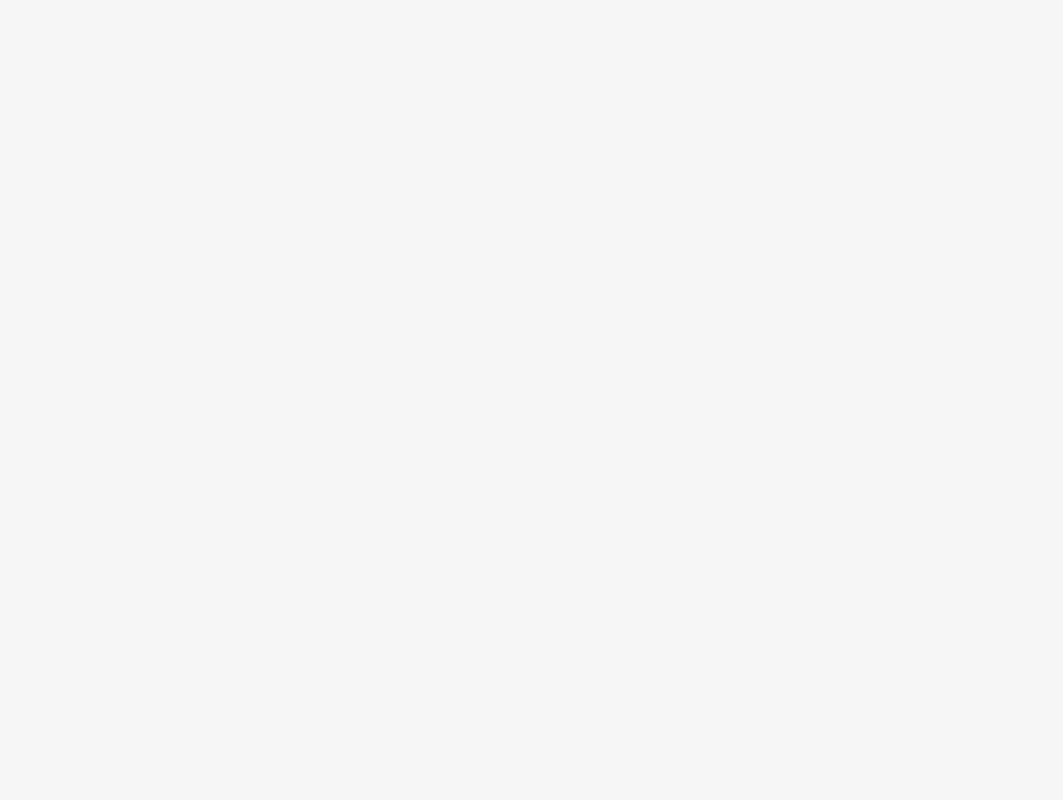
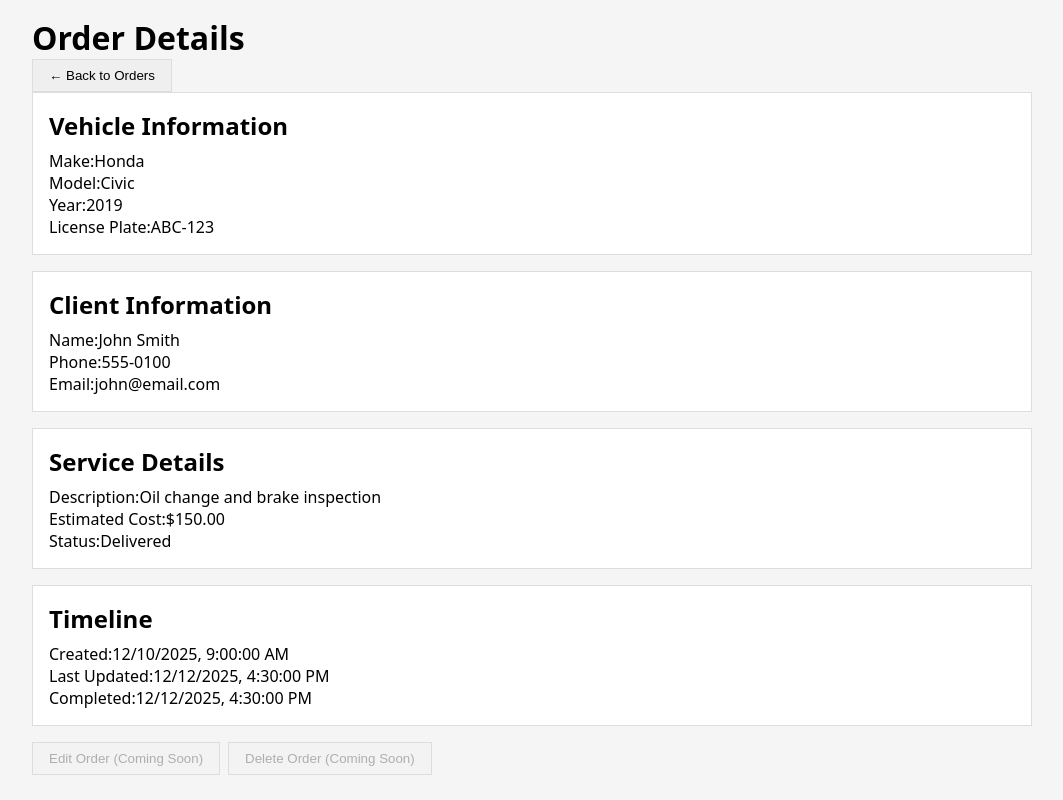
Before and after one commit to jabdi13/garage, a React (Vite) app: page /garage/order/1 in a window 1280 px wide. Before the commit this address had no page. Shown: the whole page, without its empty margins (108-1171 px from the left). Built offline with nearby package versions, Linux system fonts and the light colour scheme.

Commit message:
Add order details page

```diff
--- a/src/App.tsx
+++ b/src/App.tsx
@@ -2,6 +2,7 @@ import { BrowserRouter, Routes, Route } from 'react-router-dom';
 import { OrdersProvider } from './context/OrdersContext';
 import { GarageView } from './components/GarageView';
 import { CreateOrderPage } from './pages/CreateOrderPage';
+import { OrderDetailPage } from './pages/OrderDetailPage';
 
 function App() {
   return (
@@ -10,6 +11,7 @@ function App() {
         <Routes>
           <Route path="/garage" element={<GarageView />} />
           <Route path="/garage/new" element={<CreateOrderPage />} />
+          <Route path="/garage/order/:orderId" element={<OrderDetailPage />} />
         </Routes>
       </BrowserRouter>
     </OrdersProvider>
--- a/src/components/OrderCard.tsx
+++ b/src/components/OrderCard.tsx
@@ -1,4 +1,5 @@
 import type { ChangeEvent } from 'react';
+import { useNavigate } from 'react-router-dom';
 import type { RepairOrder, OrderStatus } from '../types/repairOrder';
 
 interface OrderCardProps {
@@ -7,6 +8,8 @@ interface OrderCardProps {
 }
 
 export function OrderCard({ order, onRequestStatusChange }: OrderCardProps) {
+  const navigate = useNavigate();
+
   const handleStatusChange = (e: ChangeEvent<HTMLSelectElement>) => {
     const newStatus = e.target.value as OrderStatus;
     if (newStatus !== order.status) {
@@ -15,8 +18,16 @@ export function OrderCard({ order, onRequestStatusChange }: OrderCardProps) {
     }
   };
 
+  const handleCardClick = () => {
+    navigate(`/garage/order/${order.id}`);
+  };
+
+  const handleSelectClick = (e: React.MouseEvent) => {
+    e.stopPropagation();
+  };
+
   return (
-    <div className="order-card">
+    <div className="order-card" onClick={handleCardClick} style={{ cursor: 'pointer' }}>
       <h3>{order.vehicle.make} {order.vehicle.model} {order.vehicle.year}</h3>
       <p>Plate: {order.vehicle.licensePlate}</p>
 
@@ -29,7 +40,11 @@ export function OrderCard({ order, onRequestStatusChange }: OrderCardProps) {
 
       <p>
         Status:{' '}
-        <select value={order.status} onChange={handleStatusChange}>
+        <select
+          value={order.status}
+          onChange={handleStatusChange}
+          onClick={handleSelectClick}
+        >
           <option value="pending">Pending</option>
           <option value="awaiting_approval">Awaiting Approval</option>
           <option value="approved">Approved</option>
--- a/src/index.css
+++ b/src/index.css
@@ -183,3 +183,29 @@ body {
   background: #ddd;
   color: #333;
 }
+
+/* Order Detail Page - Basic */
+.order-detail-page {
+  max-width: 1000px;
+  margin: 0 auto;
+}
+
+.info-card {
+  background: white;
+  border: 1px solid #ddd;
+  padding: 1rem;
+  margin-bottom: 1rem;
+}
+
+.info-card h2 {
+  margin-bottom: 0.5rem;
+}
+
+.btn-back,
+.btn-edit,
+.btn-delete {
+  padding: 0.5rem 1rem;
+  margin-right: 0.5rem;
+  border: 1px solid #ddd;
+  cursor: pointer;
+}
--- /dev/null
+++ b/src/pages/OrderDetailPage.tsx
@@ -0,0 +1,142 @@
+import { useParams, useNavigate } from 'react-router-dom';
+import { useOrders } from '../context/OrdersContext';
+
+export function OrderDetailPage() {
+  const { orderId } = useParams<{ orderId: string }>();
+  const { orders } = useOrders();
+  const navigate = useNavigate();
+
+  const order = orders.find(o => o.id === orderId);
+
+  if (!order) {
+    return (
+      <div className="order-detail-page">
+        <h1>Order Not Found</h1>
+        <p>The order you're looking for doesn't exist.</p>
+        <button onClick={() => navigate('/garage')}>Back to Orders</button>
+      </div>
+    );
+  }
+
+  const statusLabels: Record<string, string> = {
+    pending: 'Pending',
+    awaiting_approval: 'Awaiting Approval',
+    approved: 'Approved',
+    in_progress: 'In Progress',
+    completed: 'Completed',
+    delivered: 'Delivered'
+  };
+
+  return (
+    <div className="order-detail-page">
+      <div className="detail-header">
+        <h1>Order Details</h1>
+        <button onClick={() => navigate('/garage')} className="btn-back">
+          ← Back to Orders
+        </button>
+      </div>
+
+      <div className="detail-content">
+        {/* Vehicle Info Card */}
+        <div className="info-card">
+          <h2>Vehicle Information</h2>
+          <div className="info-grid">
+            <div className="info-item">
+              <span className="info-label">Make:</span>
+              <span className="info-value">{order.vehicle.make}</span>
+            </div>
+            <div className="info-item">
+              <span className="info-label">Model:</span>
+              <span className="info-value">{order.vehicle.model}</span>
+            </div>
+            <div className="info-item">
+              <span className="info-label">Year:</span>
+              <span className="info-value">{order.vehicle.year}</span>
+            </div>
+            <div className="info-item">
+              <span className="info-label">License Plate:</span>
+              <span className="info-value">{order.vehicle.licensePlate}</span>
+            </div>
+          </div>
+        </div>
+
+        {/* Client Info Card */}
+        <div className="info-card">
+          <h2>Client Information</h2>
+          <div className="info-grid">
+            <div className="info-item">
+              <span className="info-label">Name:</span>
+              <span className="info-value">{order.client.name}</span>
+            </div>
+            <div className="info-item">
+              <span className="info-label">Phone:</span>
+              <span className="info-value">{order.client.phone}</span>
+            </div>
+            <div className="info-item">
+              <span className="info-label">Email:</span>
+              <span className="info-value">{order.client.email}</span>
+            </div>
+          </div>
+        </div>
+
+        {/* Service Details Card */}
+        <div className="info-card">
+          <h2>Service Details</h2>
+          <div className="info-grid">
+            <div className="info-item full-width">
+              <span className="info-label">Description:</span>
+              <span className="info-value">{order.serviceDescription}</span>
+            </div>
+            <div className="info-item">
+              <span className="info-label">Estimated Cost:</span>
+              <span className="info-value">${order.estimatedCost.toFixed(2)}</span>
+            </div>
+            <div className="info-item">
+              <span className="info-label">Status:</span>
+              <span className={`info-value status-${order.status}`}>
+                {statusLabels[order.status]}
+              </span>
+            </div>
+          </div>
+        </div>
+
+        {/* Timeline Card */}
+        <div className="info-card">
+          <h2>Timeline</h2>
+          <div className="info-grid">
+            <div className="info-item">
+              <span className="info-label">Created:</span>
+              <span className="info-value">
+                {new Date(order.createdAt).toLocaleString()}
+              </span>
+            </div>
+            <div className="info-item">
+              <span className="info-label">Last Updated:</span>
+              <span className="info-value">
+                {new Date(order.updatedAt).toLocaleString()}
+              </span>
+            </div>
+            {order.completedAt && (
+              <div className="info-item">
+                <span className="info-label">Completed:</span>
+                <span className="info-value">
+                  {new Date(order.completedAt).toLocaleString()}
+                </span>
+              </div>
+            )}
+          </div>
+        </div>
+
+        {/* Action Buttons */}
+        <div className="detail-actions">
+          <button className="btn-edit" disabled>
+            Edit Order (Coming Soon)
+          </button>
+          <button className="btn-delete" disabled>
+            Delete Order (Coming Soon)
+          </button>
+        </div>
+      </div>
+    </div>
+  );
+}
```
